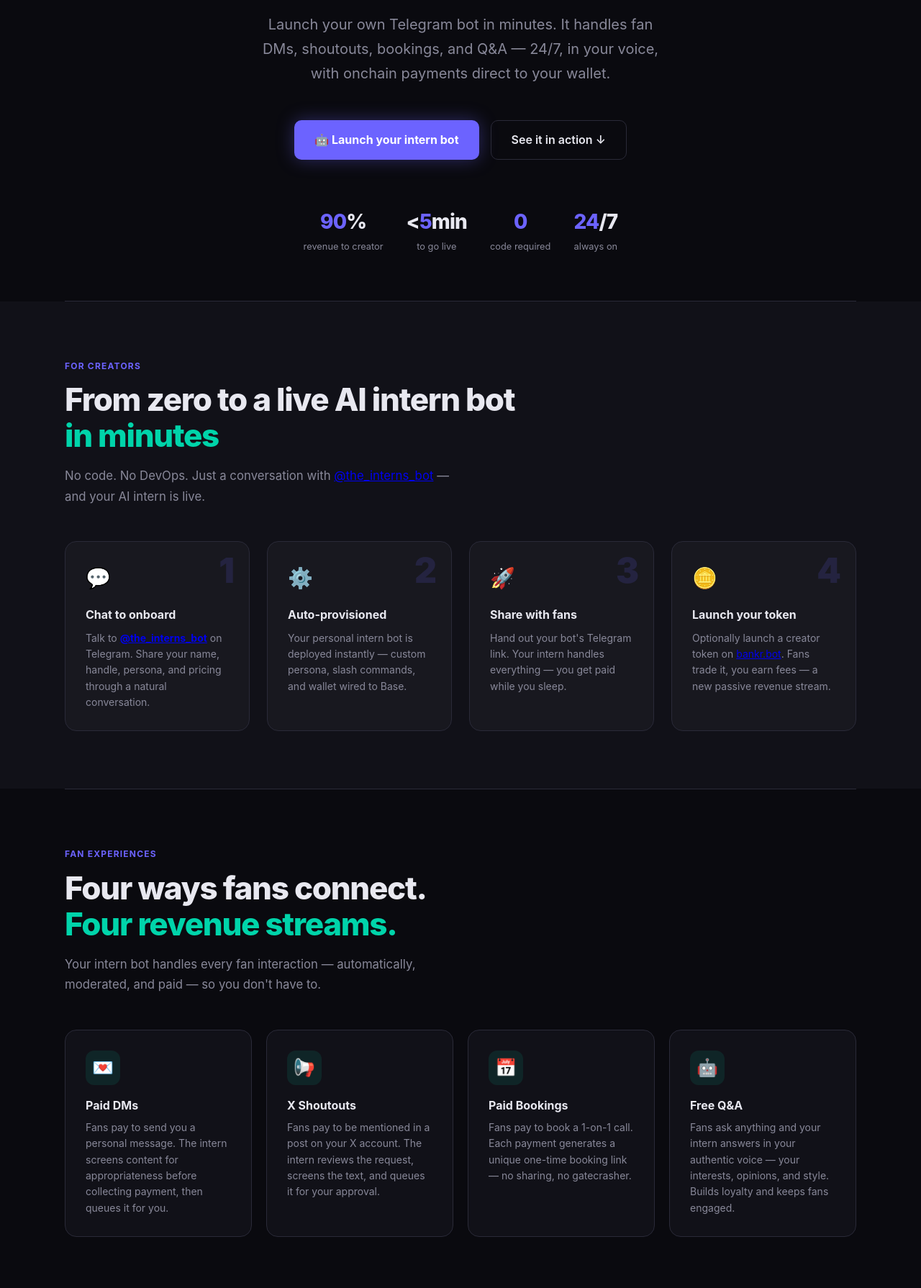
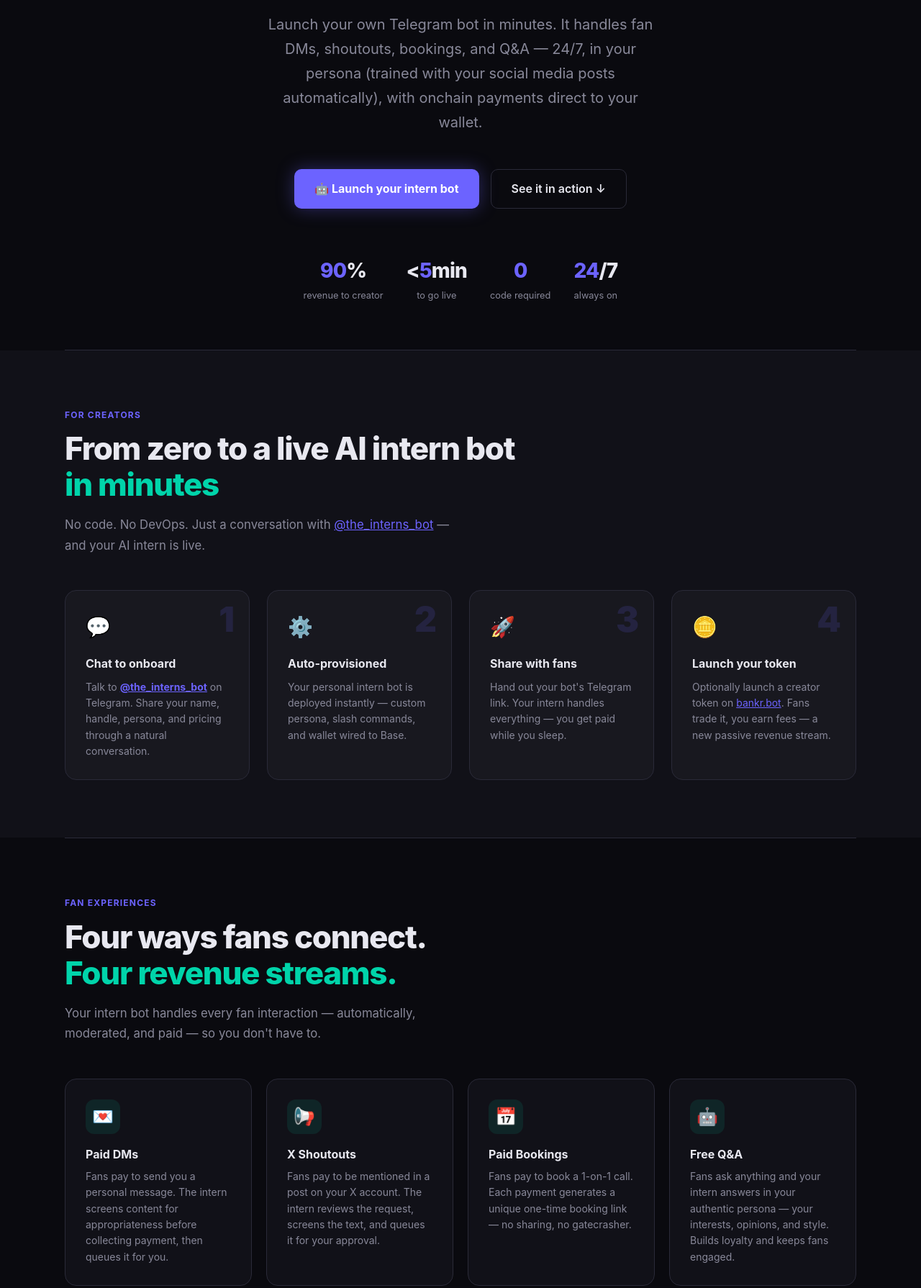
Before and after one commit to 0xStruct/interns, a website: page index.html in a window 1280 px wide. Shown: the part 430-2220 px from the top of the page at 72% size. Drawn offline with Linux system fonts and the light colour scheme.

Commit message:
tweak the landing page

```diff
--- a/index.html
+++ b/index.html
@@ -378,6 +378,9 @@
     .tg { display: inline-block; }
     .tg::before { content: '✈'; }
 
+    a, a:visited { font-style: normal; color: var(--accent); }
+    a:hover { text-decoration: underline; }
+
     @media (max-width: 600px) {
       nav .nav-links { display: none; }
       .hero-ctas { flex-direction: column; align-items: center; }
@@ -403,7 +406,7 @@
   <div class="hero-badge">Built on Base · Powered by Bankr</div>
   <h1>Every creator deserves a<br/><em>tireless AI intern</em></h1>
   <p class="hero-sub">
-    Launch your own Telegram bot in minutes. It handles fan DMs, shoutouts, bookings, and Q&A — 24/7, in your voice, with onchain payments direct to your wallet.
+    Launch your own Telegram bot in minutes. It handles fan DMs, shoutouts, bookings, and Q&A — 24/7, in your persona (trained with your social media posts automatically), with onchain payments direct to your wallet.
   </p>
   <div class="hero-ctas">
     <a href="https://t.me/the_interns_bot" target="_blank" class="btn-primary">
@@ -497,7 +500,7 @@
       <div class="feature-card">
         <div class="feature-icon">🤖</div>
         <h3>Free Q&A</h3>
-        <p>Fans ask anything and your intern answers in your authentic voice — your interests, opinions, and style. Builds loyalty and keeps fans engaged.</p>
+        <p>Fans ask anything and your intern answers in your authentic persona — your interests, opinions, and style. Builds loyalty and keeps fans engaged.</p>
       </div>
     </div>
   </div>
```
